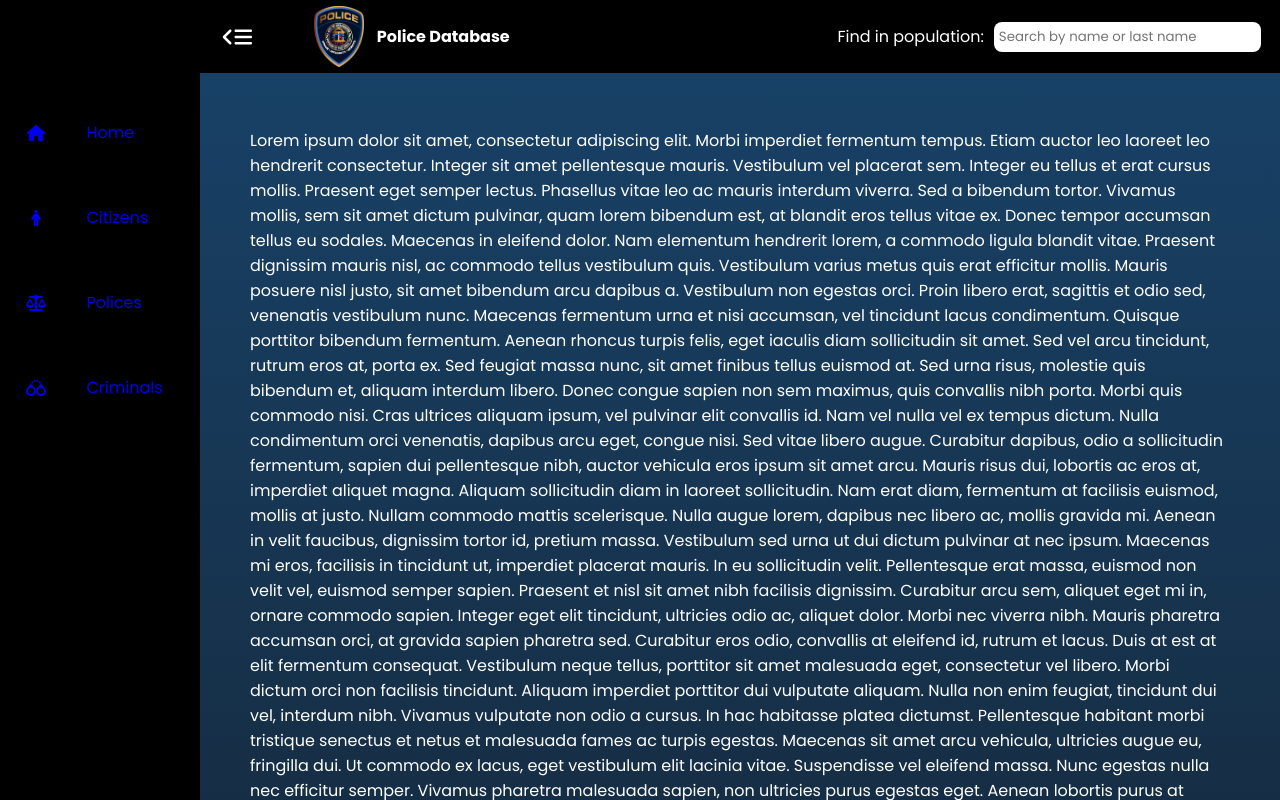
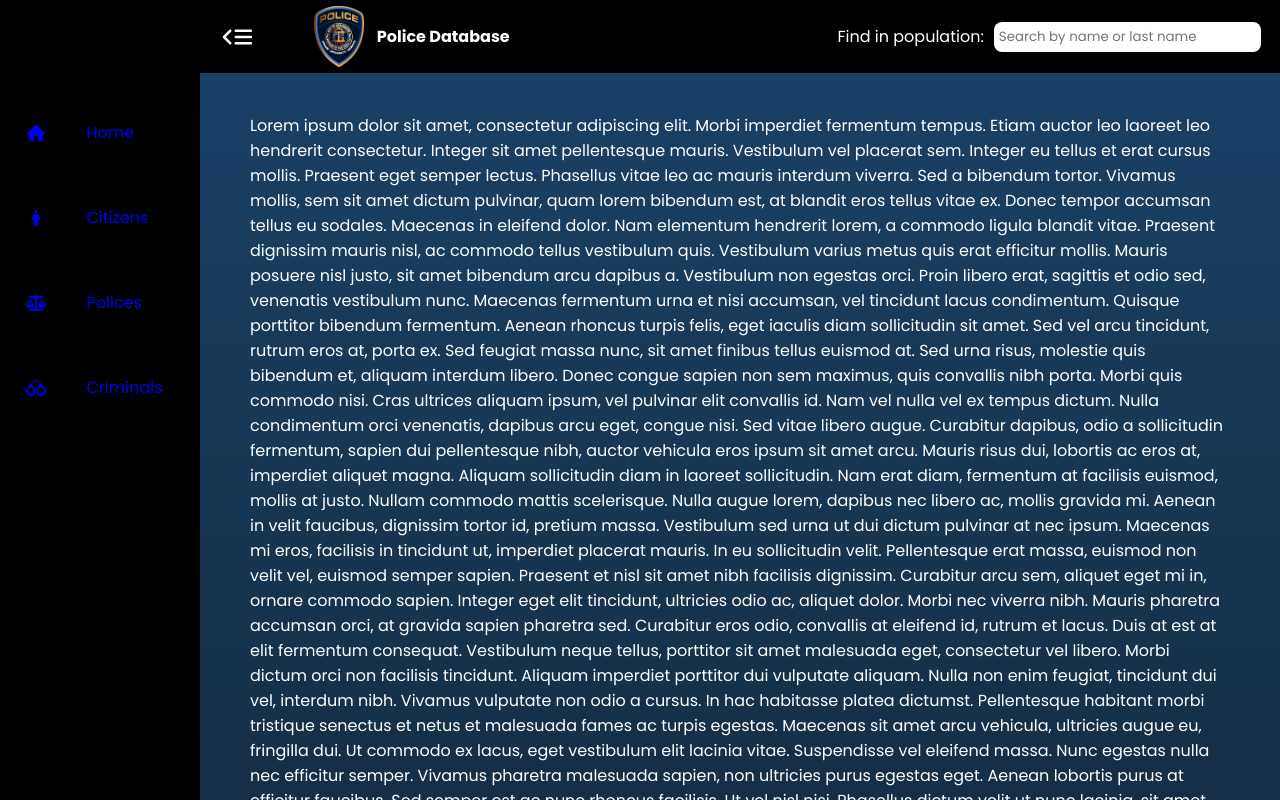
Before and after one commit to alanicio/react_police_database, a React (Create React App) app: page / in a window 1280 px wide. Built offline with nearby package versions, Linux system fonts and the light colour scheme.

Commit message:
layout finished

```diff
--- a/src/components/Layout/Frame/Frame.tsx
+++ b/src/components/Layout/Frame/Frame.tsx
@@ -3,7 +3,7 @@ import Header from "./Header";
 import Sidebar from "./Sidebar";
 
 const Frame = () => {
-   const [isSidebarClosed, setIsSidebarClosed] = useState<boolean>(false);
+   const [isSidebarClosed, setIsSidebarClosed] = useState<boolean>(true);
    return (
       <>
          <Header {...{ isSidebarClosed, setIsSidebarClosed }} />
--- a/src/components/Layout/styled.ts
+++ b/src/components/Layout/styled.ts
@@ -13,7 +13,7 @@ export const Content = styled.div`
    height: 100%;
    max-width: 100%;
    max-height: 100%;
-   padding-top: 88px;
+   padding-top: 73px;
    box-sizing: border-box;
    .content-scroll {
       width: 100%;
```
